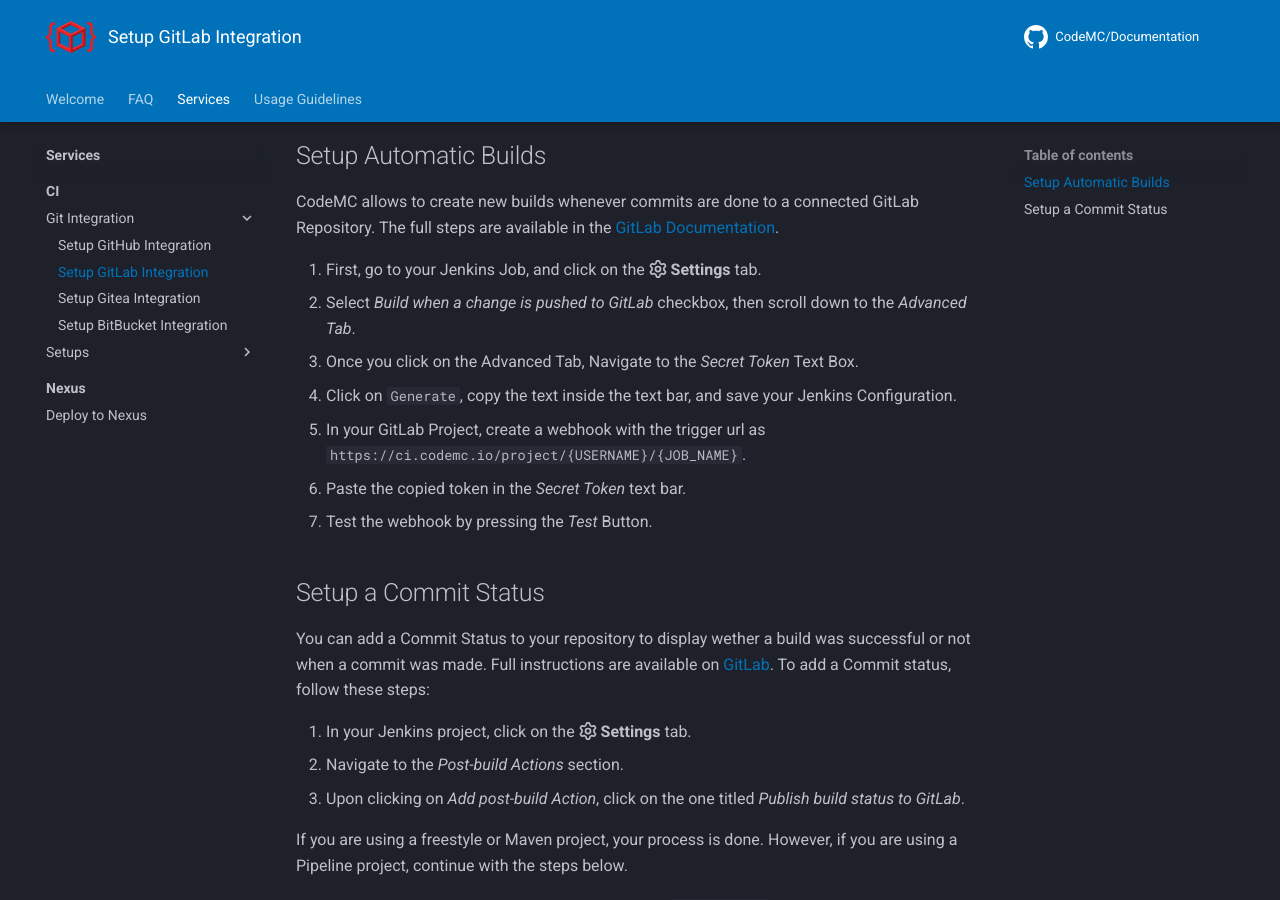
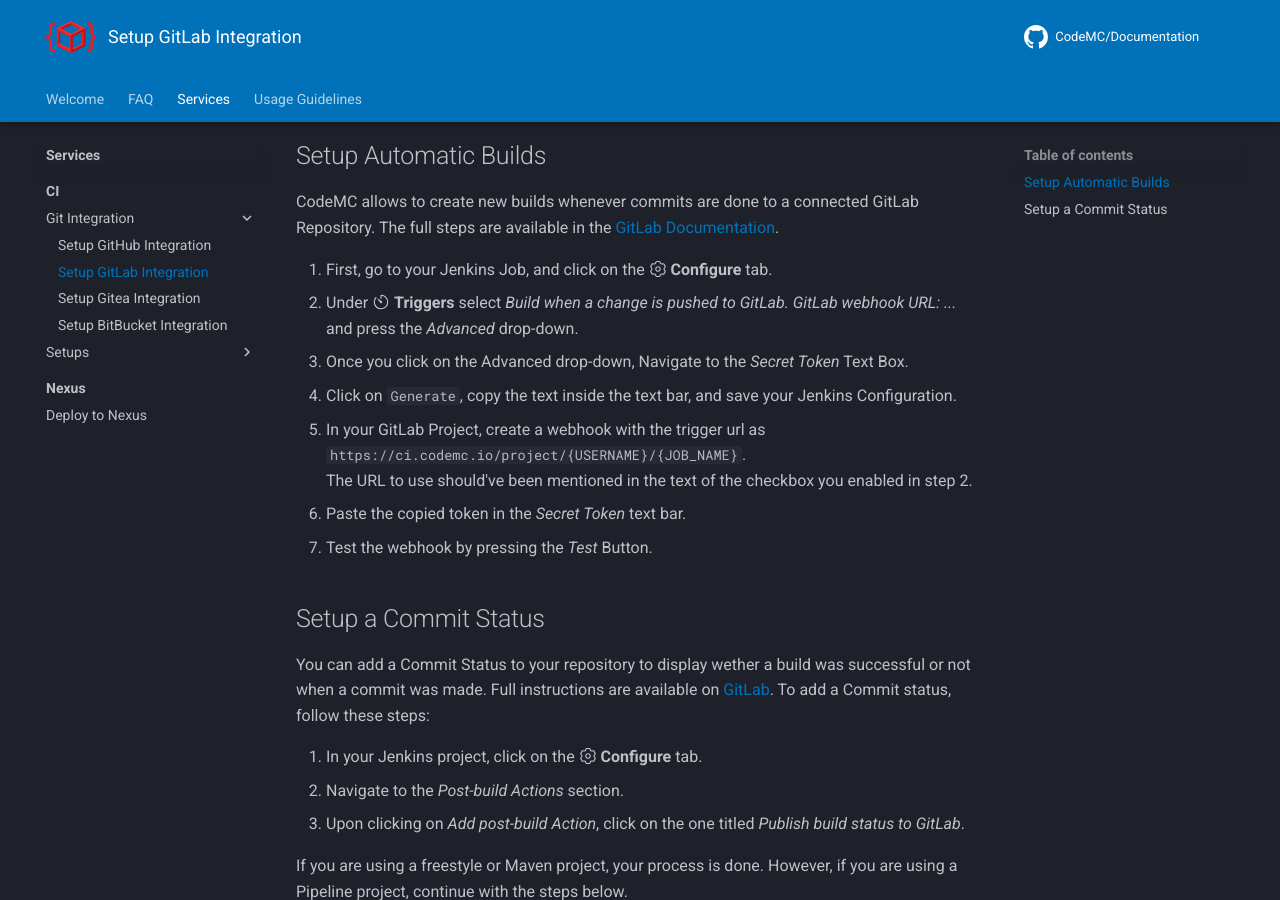
Before and after one commit to CodeMC/Documentation, an MkDocs documentation site: the page built from docs/services/ci/integrations/setup-gitlab.md, in a window 1280 px wide and 900 px high, scrolled down 232 px. Built offline with MkDocs 1.6.1 and Material for MkDocs 9.7.7, drawn with Linux system fonts in a browser that asks for light colours; comment, search, counter and statistics services are not loaded.

Commit message:
Add Jenkins Icons to use (#62)

```diff
--- a/docs/services/ci/integrations/setup-gitlab.md
+++ b/docs/services/ci/integrations/setup-gitlab.md
@@ -7,20 +7,21 @@ This page tries to explain how you can enable such features.
 
 CodeMC allows to create new builds whenever commits are done to a connected GitLab Repository. The full steps are available in the [GitLab Documentation](https://docs.gitlab.com/ee/integration/jenkins.html#configure-the-jenkins-project).
 
-1. First, go to your Jenkins Job, and click on the :octicons-gear-16: **Settings** tab.
-2. Select *Build when a change is pushed to GitLab* checkbox, then scroll down to the *Advanced Tab*.
-3. Once you click on the Advanced Tab, Navigate to the *Secret Token* Text Box.
-4. Click on `Generate`, copy the text inside the text bar, and save your Jenkins Configuration.
-5. In your GitLab Project, create a webhook with the trigger url as `https://ci.codemc.io/project/{USERNAME}/{JOB_NAME}`.
-6. Paste the copied token in the *Secret Token* text bar.
-7. Test the webhook by pressing the *Test* Button.
+1.  First, go to your Jenkins Job, and click on the :jenkins-settings: **Configure** tab.
+2.  Under :jenkins-timer: **Triggers** select *Build when a change is pushed to GitLab. GitLab webhook URL: ...* and press the *Advanced* drop-down.
+3.  Once you click on the Advanced drop-down, Navigate to the *Secret Token* Text Box.
+4.  Click on `Generate`, copy the text inside the text bar, and save your Jenkins Configuration.
+5.  In your GitLab Project, create a webhook with the trigger url as `https://ci.codemc.io/project/{USERNAME}/{JOB_NAME}`.
+    The URL to use should've been mentioned in the text of the checkbox you enabled in step 2.
+6.  Paste the copied token in the *Secret Token* text bar.
+7.  Test the webhook by pressing the *Test* Button.
 
 ## Setup a Commit Status
 
 You can add a Commit Status to your repository to display wether a build was successful or not when a commit was made. Full instructions are available on [GitLab](https://docs.gitlab.com/ee/integration/jenkins.html#configure-the-jenkins-project).
 To add a Commit status, follow these steps:
 
-1. In your Jenkins project, click on the :octicons-gear-16: **Settings** tab.
+1. In your Jenkins project, click on the :jenkins-settings: **Configure** tab.
 2. Navigate to the *Post-build Actions* section.
 3. Upon clicking on *Add post-build Action*, click on the one titled *Publish build status to GitLab*.
 
--- a/mkdocs.yml
+++ b/mkdocs.yml
@@ -111,6 +111,9 @@ markdown_extensions:
   - pymdownx.emoji:
       emoji_index: !!python/name:material.extensions.emoji.twemoji
       emoji_generator: !!python/name:material.extensions.emoji.to_svg
+      options:
+        custom_icons:
+          - theme/.icons
   - pymdownx.blocks.admonition:
       types:
         - note
```
Also changed, not shown: docs/services/ci/integrations/setup-gitea.md (+3 -3 lines), docs/services/ci/setups/gradle-job.md (+13 -13 lines), docs/services/ci/setups/maven-job.md (+13 -13 lines), theme/.icons/jenkins/environment.svg (added), theme/.icons/jenkins/freestyle-project.svg (added), theme/.icons/jenkins/play.svg (added), theme/.icons/jenkins/post-build.svg (added), theme/.icons/jenkins/settings.svg (added), theme/.icons/jenkins/source-code-management.svg (added), theme/.icons/jenkins/timer.svg (added), 1 other file.
